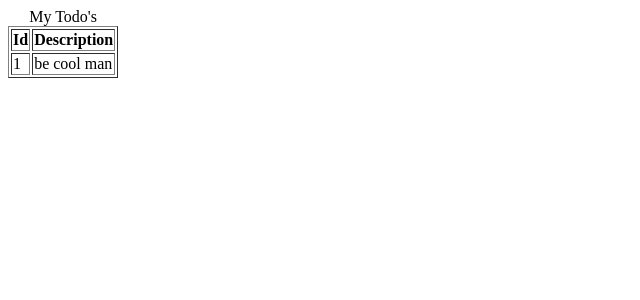
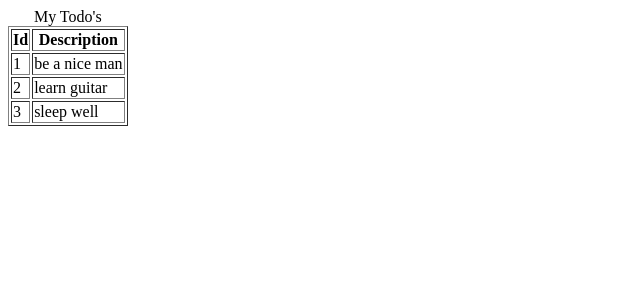
Before and after one commit to gabrielgfw/java-spring-angular, an Angular app in the folder angular-front-end/: page /todos in a window 1280 px wide. Shown: the top 300 px of the page, without its empty margins (0-640 px from the left). Built offline with nearby package versions, Linux system fonts and the light colour scheme.

Commit message:
ng directive on todo list html

```diff
--- a/angular-front-end/src/app/list-todos/list-todos.component.html
+++ b/angular-front-end/src/app/list-todos/list-todos.component.html
@@ -9,7 +9,8 @@
   </thead>
 
   <tbody>
-    <tr>
+    <!-- ng directive, possibilita aplicar lógica nas tags html. -->
+    <tr *ngFor="let todo of todos">
       <td>{{todo.id}}</td>
       <td>{{todo.description}}</td>
     </tr>
--- a/angular-front-end/src/app/list-todos/list-todos.component.ts
+++ b/angular-front-end/src/app/list-todos/list-todos.component.ts
@@ -6,6 +6,21 @@ import { Component, OnInit } from '@angular/core';
   styleUrls: ['./list-todos.component.css']
 })
 export class ListTodosComponent implements OnInit {
+
+  todos = [
+    {
+      id : 1,
+      description : 'be a nice man'
+    },
+    {
+      id: 2,
+      description : 'learn guitar'
+    },
+    {
+      id : 3,
+      description : 'sleep well'
+    }
+  ]
 
   todo = {
     id : 1,
```
